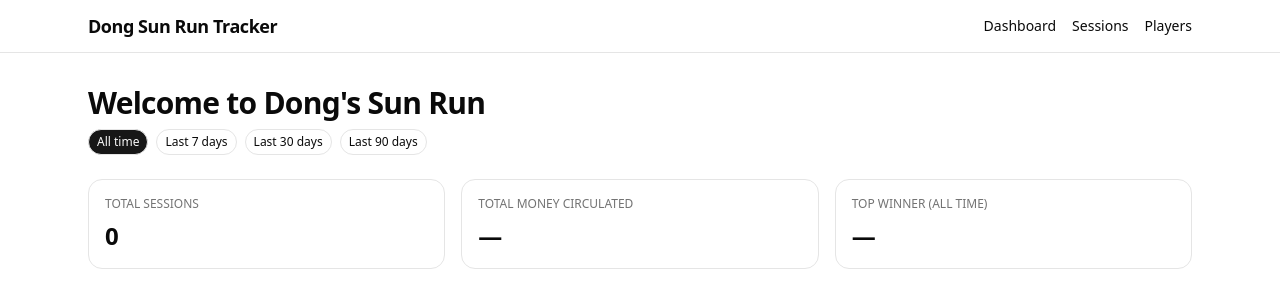
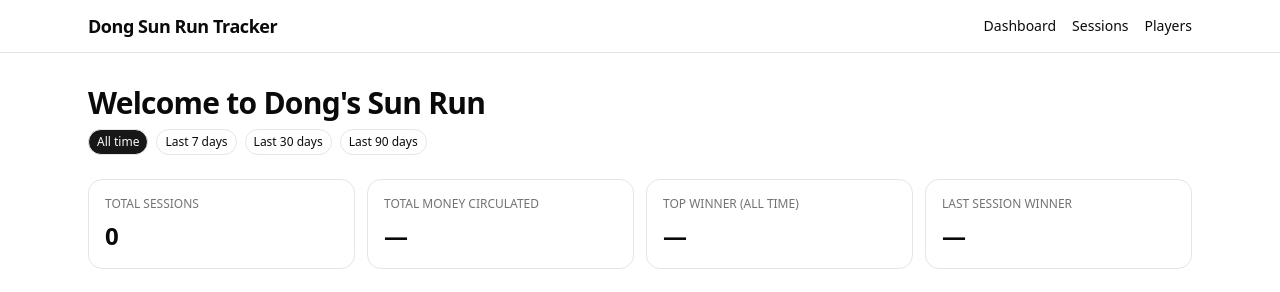
Before and after one commit to kyler505/local-poker-tracker, a Next.js app in the folder web/: page / in a window 1280 px wide. Shown: the top 292 px of the page. Built offline with nearby package versions, Linux system fonts and the light colour scheme; no server answers; the database is empty.

Commit message:
Added Recent Session Top Earner card

```diff
--- a/web/src/app/page.tsx
+++ b/web/src/app/page.tsx
@@ -218,6 +218,47 @@ export default async function Home({
       ? [...leaderboard].sort((a, b) => b.totalProfit - a.totalProfit)[0]
       : undefined;
 
+  // Top earner from most recent completed session
+  const completedSessions = filteredSessions.filter(
+    (s) => s.status === "completed"
+  );
+  const mostRecentCompletedSession =
+    completedSessions.length > 0
+      ? [...completedSessions].sort((a, b) => (a.date < b.date ? 1 : -1))[0]
+      : undefined;
+
+  let lastSessionWinner:
+    | { name: string; profit: number }
+    | undefined = undefined;
+
+  if (mostRecentCompletedSession) {
+    const sessionTransactions = transactions.filter(
+      (t) => t.session_id === mostRecentCompletedSession.id
+    );
+
+    // Group by player and sum net profit
+    const playerProfitMap = new Map<string, { name: string; profit: number }>();
+    for (const tx of sessionTransactions) {
+      const playerId = tx.player_id;
+      const net = Number(tx.net_profit ?? 0);
+      const playerName = tx.player?.name ?? "Unknown";
+
+      if (!playerProfitMap.has(playerId)) {
+        playerProfitMap.set(playerId, { name: playerName, profit: 0 });
+      }
+      const entry = playerProfitMap.get(playerId)!;
+      entry.profit += net;
+    }
+
+    // Find player with highest profit
+    if (playerProfitMap.size > 0) {
+      const entries = Array.from(playerProfitMap.values());
+      lastSessionWinner = entries.reduce((max, curr) =>
+        curr.profit > max.profit ? curr : max
+      );
+    }
+  }
+
   // Cumulative total money put on the table over time (sum of buy-ins)
   const sessionBuyins = transactions.reduce((map, tx) => {
     const sessionId = tx.session_id;
@@ -389,7 +430,7 @@ export default async function Home({
         </div>
       </div>
 
-      <div className="grid gap-4 md:grid-cols-3">
+      <div className="grid gap-3 md:grid-cols-4">
         <div className="flex flex-col rounded-xl border border-border bg-card p-4">
           <p className="text-xs font-medium text-muted-foreground uppercase">
             Total Sessions
@@ -420,6 +461,22 @@ export default async function Home({
           <p className="mt-2 text-2xl font-semibold">
             {topWinner
               ? `${topWinner.name} ($${topWinner.totalProfit.toLocaleString(
+                  "en-US",
+                  {
+                    minimumFractionDigits: 2,
+                    maximumFractionDigits: 2,
+                  }
+                )})`
+              : "—"}
+          </p>
+        </div>
+        <div className="rounded-xl border border-border bg-card p-4">
+          <p className="text-xs font-medium text-muted-foreground uppercase">
+            Last Session Winner
+          </p>
+          <p className="mt-2 text-2xl font-semibold">
+            {lastSessionWinner
+              ? `${lastSessionWinner.name} ($${lastSessionWinner.profit.toLocaleString(
                   "en-US",
                   {
                     minimumFractionDigits: 2,
```
